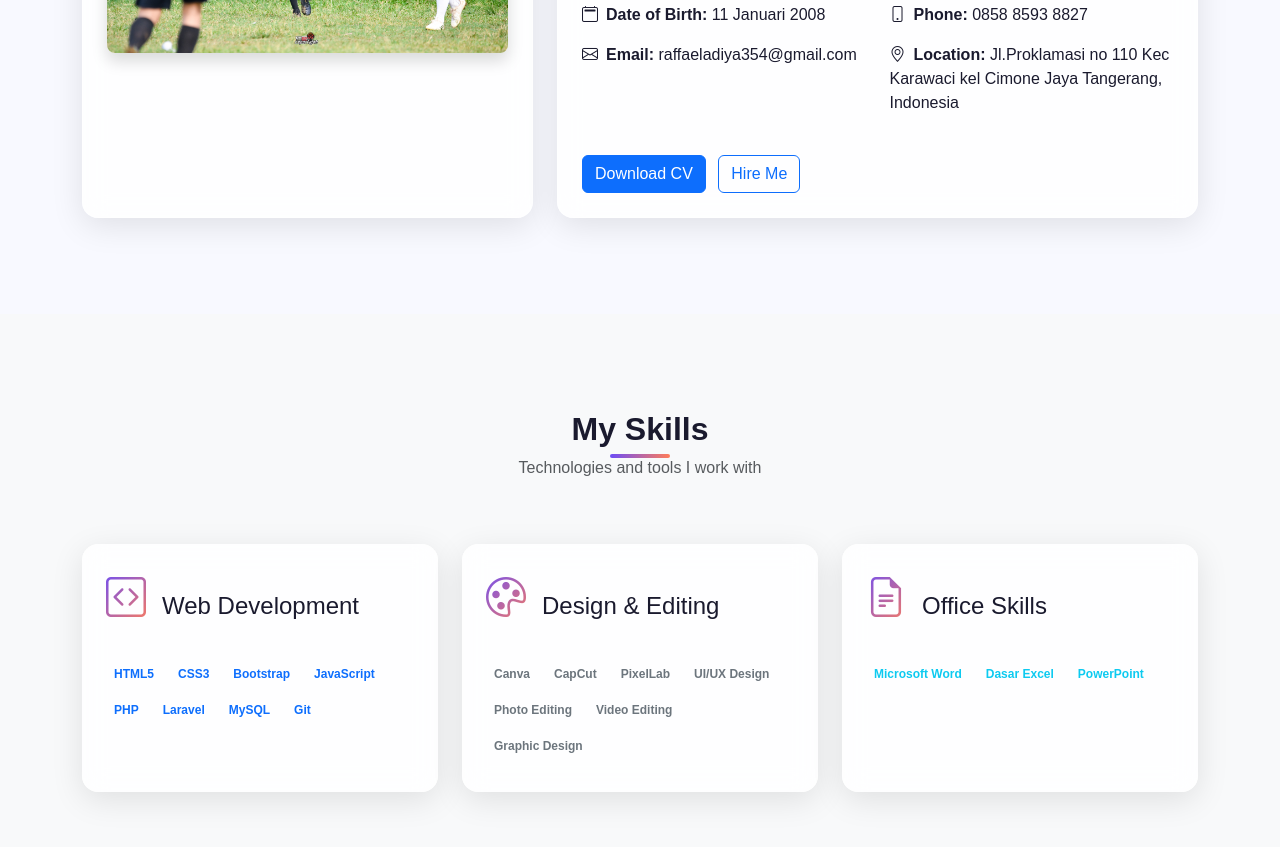
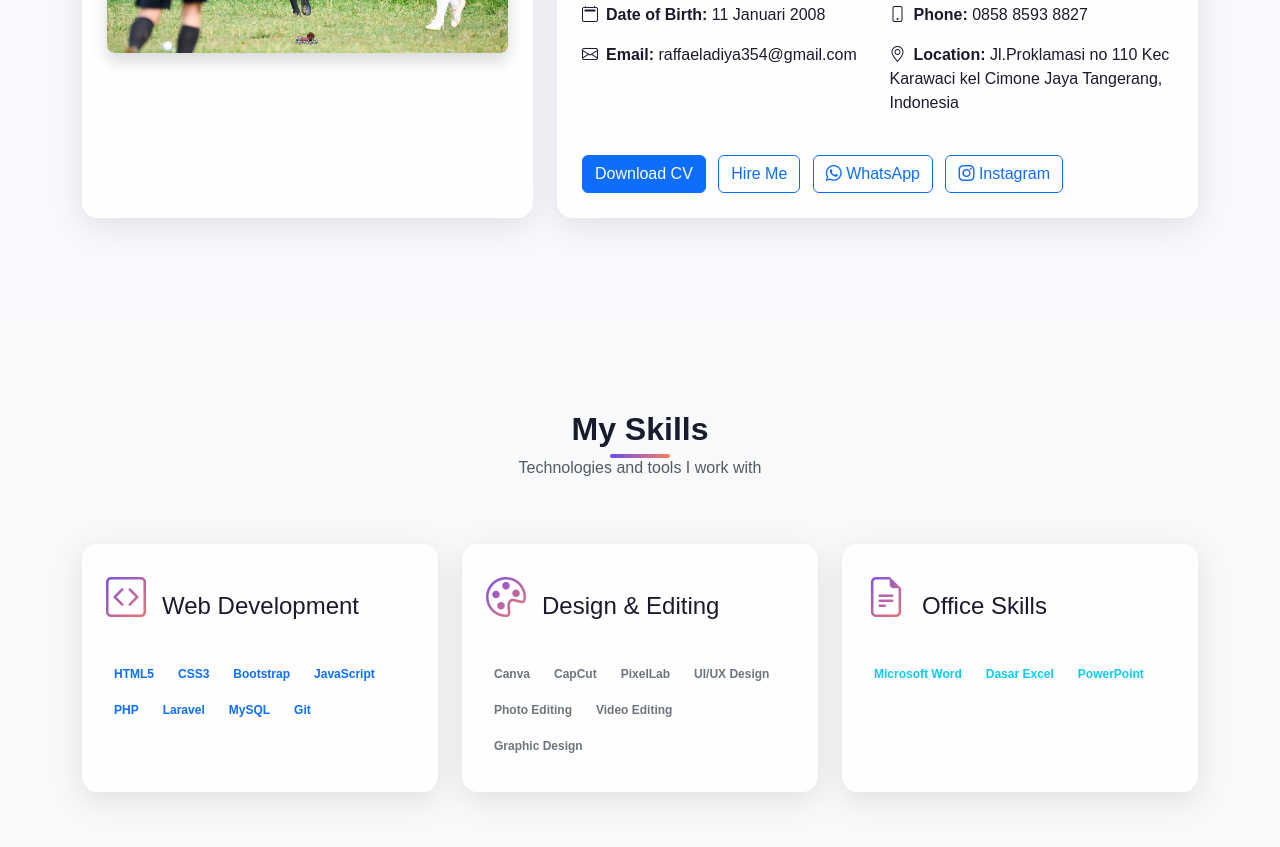
Before and after one commit to sipaell/portofolio, a plain HTML site: page index.html in a window 1280 px wide. Shown: the part 1270-2117 px from the top of the page. Drawn offline with nearby package versions, Linux system fonts and the light colour scheme.

Commit message:
Update index.html

```diff
--- a/index.html
+++ b/index.html
@@ -446,14 +446,21 @@
 
           <div class="mt-4">
             <a href="#" class="btn btn-primary me-2">Download CV</a>
-              <a href="#contact" class="btn btn-outline-primary">Hire Me</a>
+            <a href="#contact" class="btn btn-outline-primary me-2">Hire Me</a>
+            <!-- WhatsApp Button -->
+            <a href="https://wa.me/6285885938827" class="btn btn-outline-primary me-2" target="_blank">
+              <i class="bi bi-whatsapp"></i> WhatsApp
+            </a>
+            <!-- Instagram Button -->
+            <a href="https://www.instagram.com/rffell_20?igsh=MXJ5em9mMGpuejQzeQ==" class="btn btn-outline-primary" target="_blank">
+              <i class="bi bi-instagram"></i> Instagram
+            </a>
           </div>
         </div>
       </div>
     </div>
   </div>
 </section>
-
 <!-- Skills Section -->
 <section id="skills" class="py-5 bg-light">
   <div class="container py-5">
```
Lines whose indentation alone changed are shown as unchanged.
